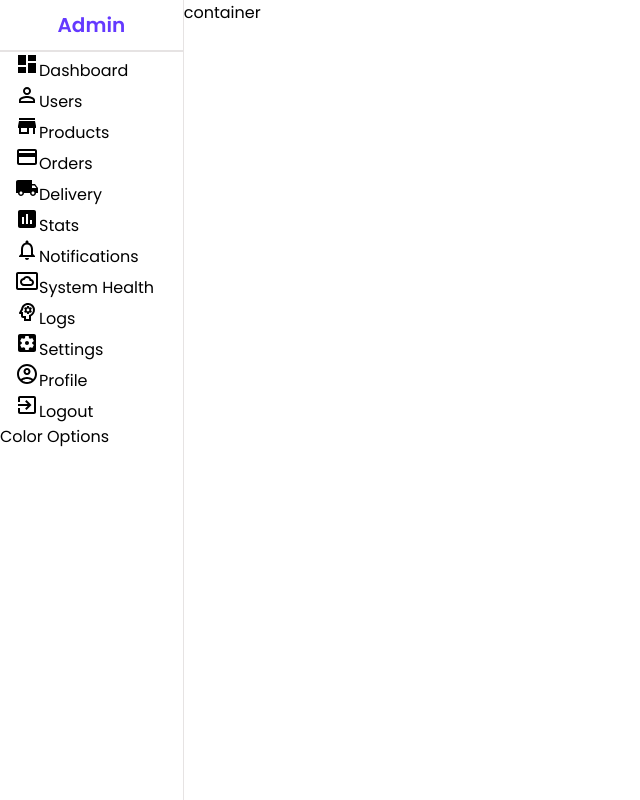
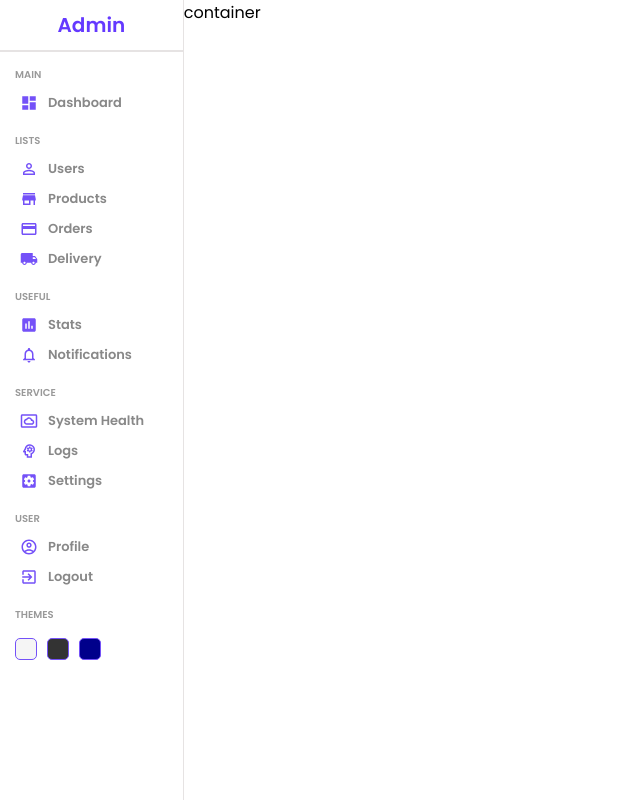
Before and after one commit to engnurulamin/react-admin, a React (Vite) app: page / in a window 1280 px wide. Shown: the whole page, without its empty margins (0-640 px from the left). Built offline with nearby package versions, Linux system fonts and the light colour scheme.

Commit message:
sidebar design

```diff
--- a/src/components/sidebar/Sidebar.jsx
+++ b/src/components/sidebar/Sidebar.jsx
@@ -27,57 +27,69 @@ const Sidebar = () => {
       <hr />
       <div className="center">
         <ul>
+          <p className="title">MAIN</p>
           <li>
-            <DashboardIcon />
+            <DashboardIcon className="icon" />
             <span>Dashboard</span>
           </li>
+          <p className="title">LISTS</p>
           <li>
-            <PersonOutlineIcon />
+            <PersonOutlineIcon className="icon" />
             <span>Users</span>
           </li>
           <li>
-            <StoreIcon />
+            <StoreIcon className="icon" />
             <span>Products</span>
           </li>
           <li>
-            <CreditCardIcon />
+            <CreditCardIcon className="icon" />
             <span>Orders</span>
           </li>
           <li>
-            <LocalShippingIcon />
+            <LocalShippingIcon className="icon" />
             <span>Delivery</span>
           </li>
+          <p className="title">USEFUL</p>
           <li>
-            <InsertChartIcon />
+            <InsertChartIcon className="icon" />
             <span>Stats</span>
           </li>
           <li>
-            <NotificationsNoneIcon />
+            <NotificationsNoneIcon className="icon" />
             <span>Notifications</span>
           </li>
+          <p className="title">SERVICE</p>
           <li>
-            <SettingsSystemDaydreamOutlinedIcon />
+            <SettingsSystemDaydreamOutlinedIcon className="icon" />
             <span>System Health</span>
           </li>
           <li>
-            <PsychologyOutlinedIcon />
+            <PsychologyOutlinedIcon className="icon" />
             <span>Logs</span>
           </li>
           <li>
-            <SettingsApplicationsIcon />
+            <SettingsApplicationsIcon className="icon" />
             <span>Settings</span>
           </li>
+          <p className="title">USER</p>
           <li>
-            <AccountCircleOutlinedIcon />
+            <AccountCircleOutlinedIcon className="icon" />
             <span>Profile</span>
           </li>
           <li>
-            <ExitToAppIcon />
+            <ExitToAppIcon className="icon" />
             <span>Logout</span>
           </li>
         </ul>
       </div>
-      <div className="bottom">Color Options</div>
+      <div className="bottom">
+        <p className="title">THEMES</p>
+        <div className="color-container">
+          <div className="color-option"></div>
+          <div className="color-option"></div>
+          <div className="color-option"></div>
+        </div>
+      </div>
     </div>
   );
 };
--- a/src/components/sidebar/sidebar.scss
+++ b/src/components/sidebar/sidebar.scss
@@ -27,6 +27,66 @@
       list-style: none;
       margin: 0;
       padding: 0;
+      .title {
+        font-size: 10px;
+        font-weight: bold;
+        color: #999;
+        margin-top: 15px;
+        margin-bottom: 5px;
+      }
+      li {
+        display: flex;
+        align-items: center;
+        padding: 5px;
+        cursor: pointer;
+
+        &:hover {
+          background-color: #ece9ff;
+        }
+
+        .icon {
+          font-size: 18px;
+          color: #7451f8;
+        }
+        span {
+          font-weight: 600;
+          font-size: 13px;
+          color: #888;
+          margin-left: 10px;
+        }
+      }
+    }
+  }
+  .bottom {
+    .title {
+      font-size: 10px;
+      font-weight: bold;
+      color: #999;
+      margin: 15px 0px 5px 15px;
+    }
+    .color-container {
+      display: flex;
+      align-items: center;
+      margin: 10px;
+
+      .color-option {
+        height: 20px;
+        width: 20px;
+        border-radius: 5px;
+        border: 1px solid #7451f8;
+        cursor: pointer;
+        margin: 5px;
+
+        &:nth-child(1) {
+          background-color: whitesmoke;
+        }
+        &:nth-child(2) {
+          background-color: #333;
+        }
+        &:nth-child(3) {
+          background-color: darkblue;
+        }
+      }
     }
   }
 }
```
